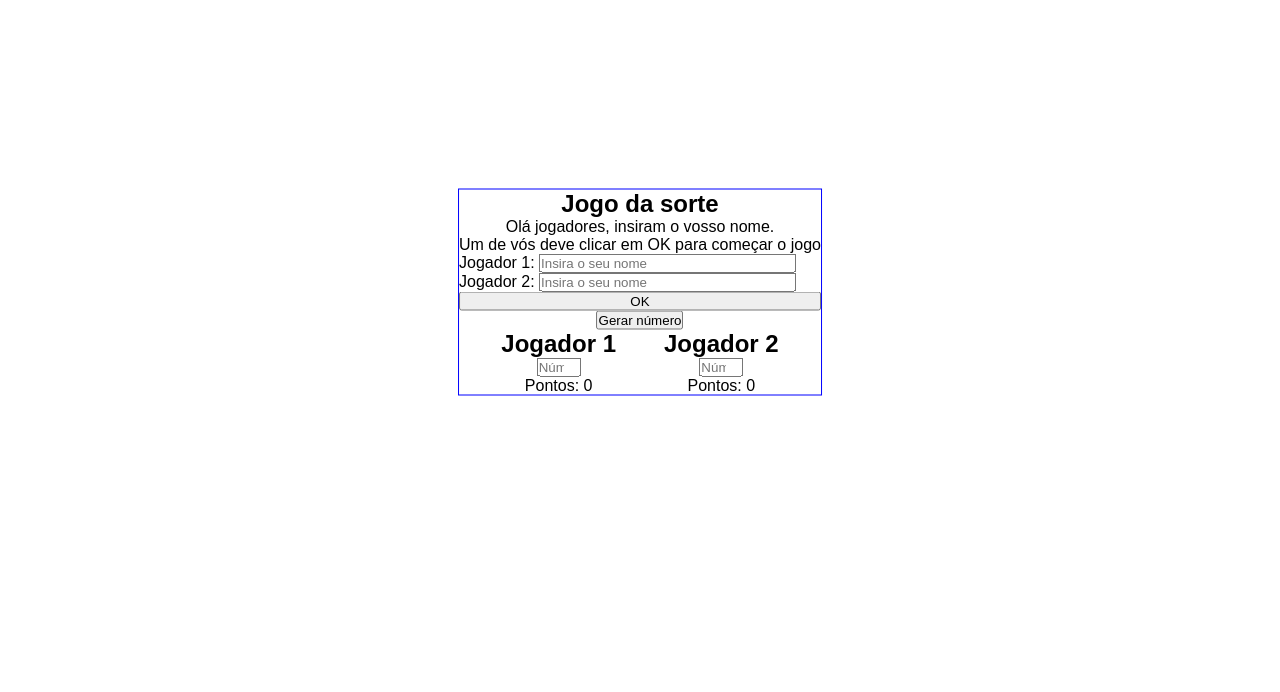
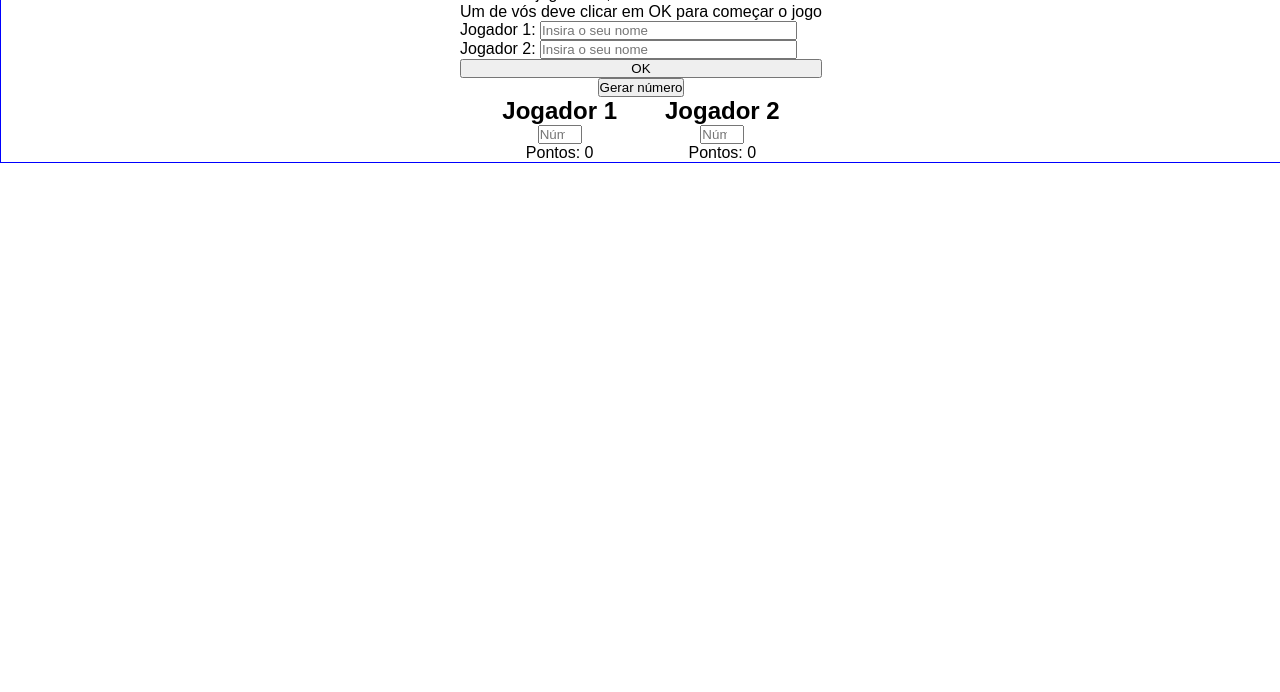
Before and after one commit to vandinelsonrocha/12-Jogo_da_sorte, a plain HTML site: page index.html in a window 1280 px wide. Shown: the part 108-800 px from the top of the page. Drawn offline with Linux system fonts and the light colour scheme.

Commit message:
new functionalities and validations

```diff
--- a/index.html
+++ b/index.html
@@ -5,7 +5,7 @@
     <meta http-equiv="X-UA-Compatible" content="IE=edge">
     <meta name="viewport" content="width=device-width, initial-scale=1.0">
     <link rel="stylesheet" href="style.css">
-    <title>Jogo da adivinhação</title>
+    <title>Jogo da sorte</title>
 </head>
 <body onload="carregarPagina()">
     <section>
--- a/style.css
+++ b/style.css
@@ -5,14 +5,12 @@
 }
 
 section  {
-    position: absolute;
-    top: 50%;
-    left: 50%;
-    transform: translate(-50%, -50%);
+    margin: 5% auto;
     display: flex;
     flex-direction: column;
     justify-content: center;
     align-items: center;
+    width: 100%;
     border: 1px solid blue;
 }
 
```
